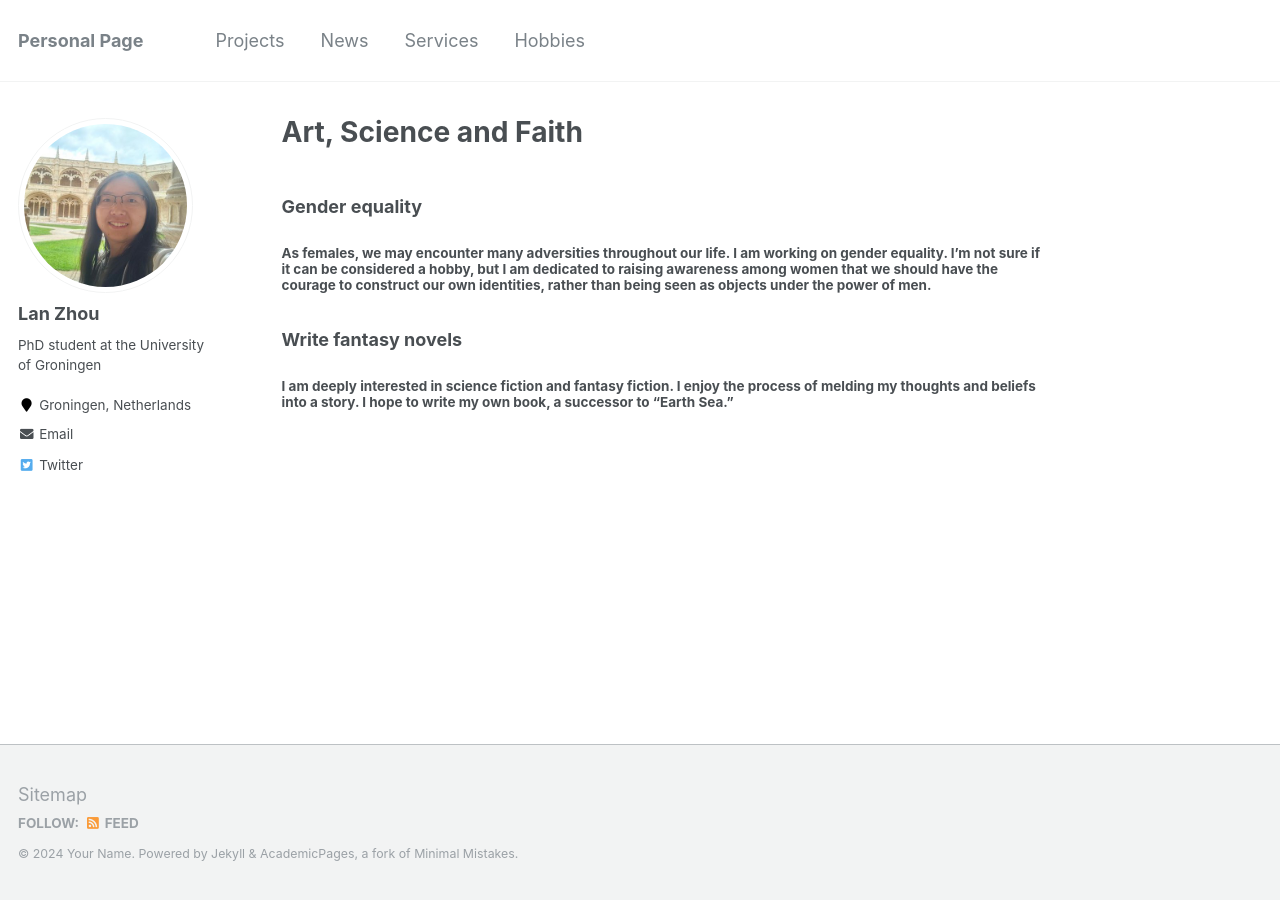
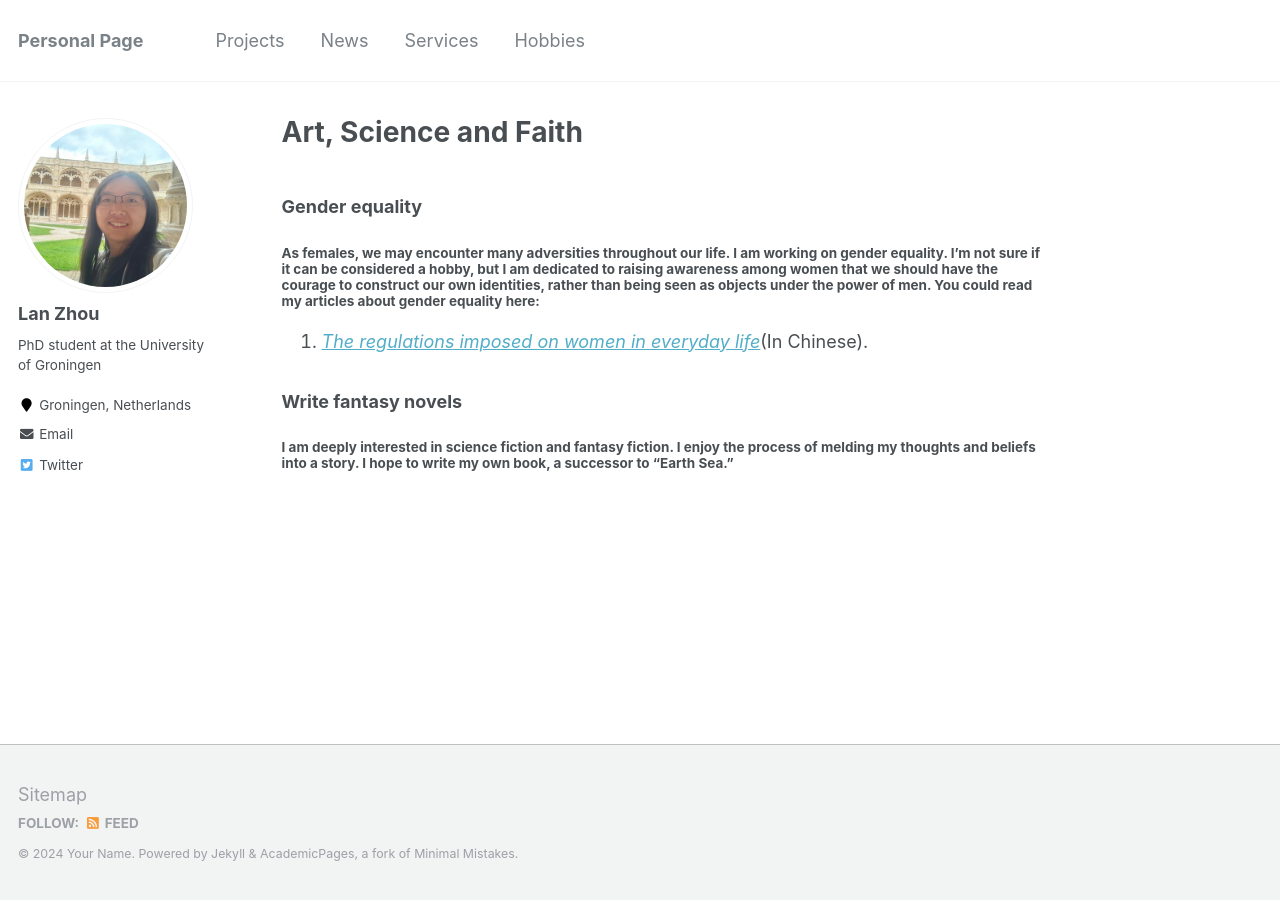
Before and after one commit to lanzhou-psy/personal-page, a Jekyll site: the page built from _pages/hobbies.md, in a window 1280 px wide. Built offline with Jekyll 4.4.1, drawn with Linux system fonts in a browser that asks for light colours.

Commit message:
Update hobbies.md

```diff
--- a/_pages/hobbies.md
+++ b/_pages/hobbies.md
@@ -9,7 +9,9 @@ redirect_from:
 
 
 ### Gender equality
-#### As females, we may encounter many adversities throughout our life. I am working on gender equality. I'm not sure if it can be considered a hobby, but I am dedicated to raising awareness among women that we should have the courage to construct our own identities, rather than being seen as objects under the power of men.
+#### As females, we may encounter many adversities throughout our life. I am working on gender equality. I'm not sure if it can be considered a hobby, but I am dedicated to raising awareness among women that we should have the courage to construct our own identities, rather than being seen as objects under the power of men. You could read my articles about gender equality here:
+
+  1. [_The regulations imposed on women in everyday life_](https://www.notion.so/43fab7ee6d6a4bfb948c355d35deb298)(In Chinese).
 
 ### Write fantasy novels
 #### I am deeply interested in science fiction and fantasy fiction. I enjoy the process of melding my thoughts and beliefs into a story. I hope to write my own book, a successor to "Earth Sea."
```
